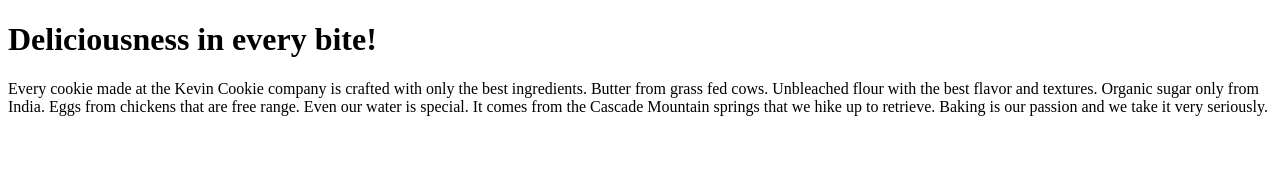
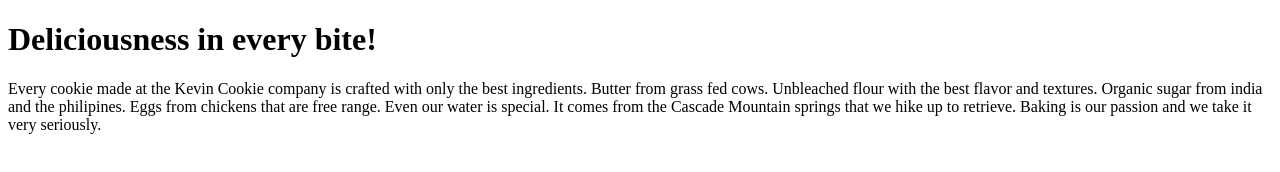
Before and after one commit to mhaseenr/KevinCookieCompany.com, a plain HTML site: page index.htm in a window 1280 px wide. Drawn offline with Linux system fonts and the light colour scheme.

Commit message:
Update index.htm

```diff
--- a/index.htm
+++ b/index.htm
@@ -4,7 +4,7 @@
 
 <h1>Deliciousness in every bite!</h1>
 
-<p>Every cookie made at the Kevin Cookie company is crafted with only the best ingredients. Butter from grass fed cows. Unbleached flour with the best flavor and textures. Organic sugar only from India. Eggs from chickens that are free range. Even our water is special. It comes from the Cascade Mountain springs that we hike up to retrieve. Baking is our passion and we take it very seriously.</p>
+<p>Every cookie made at the Kevin Cookie company is crafted with only the best ingredients. Butter from grass fed cows. Unbleached flour with the best flavor and textures. Organic sugar from india and the philipines. Eggs from chickens that are free range. Even our water is special. It comes from the Cascade Mountain springs that we hike up to retrieve. Baking is our passion and we take it very seriously.</p>
 
 </body>
 </html>
```
